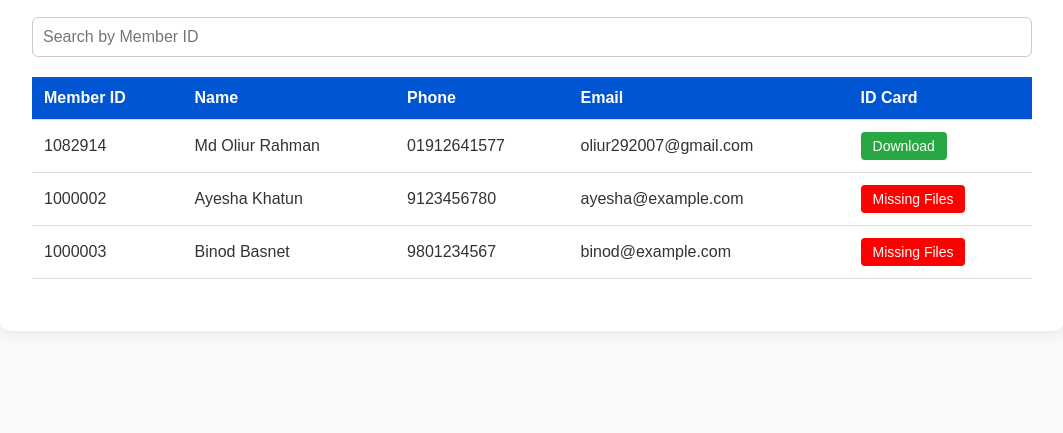
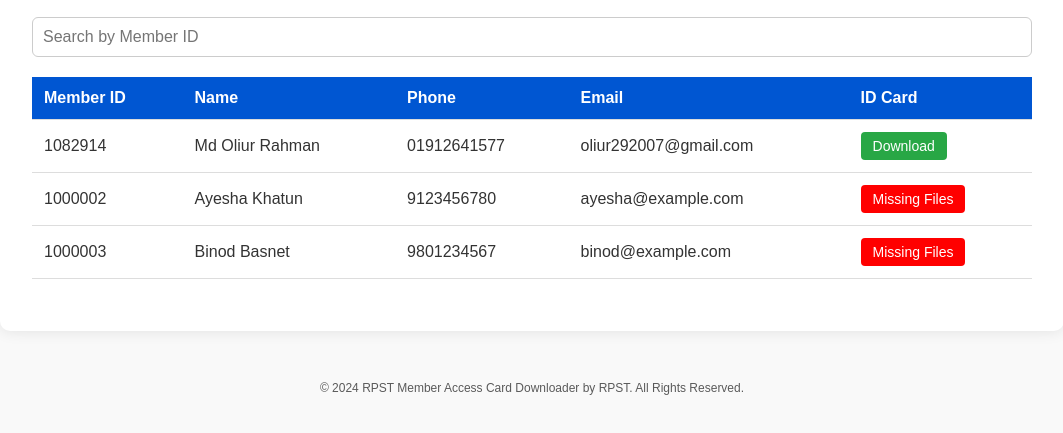
Before and after one commit to rpst2022/RPST-Member-Card-Downloader, a plain HTML site: page index.html in a window 1280 px wide. Shown: the part 143-576 px from the top of the page, without its empty margins (108-1171 px from the left). Drawn offline with nearby package versions, Linux system fonts and the light colour scheme; no server answers.

Commit message:
Update index.html

```diff
--- a/index.html
+++ b/index.html
@@ -30,4 +30,9 @@
   <script src="https://cdnjs.cloudflare.com/ajax/libs/jszip/3.10.0/jszip.min.js"></script>
   <script src="main.js"></script>
 </body>
+<footer>
+  <p class="footer-copyright">
+    © 2024 RPST Member Access Card Downloader by RPST. All Rights Reserved.
+  </p>
+</footer>
 </html>
```
